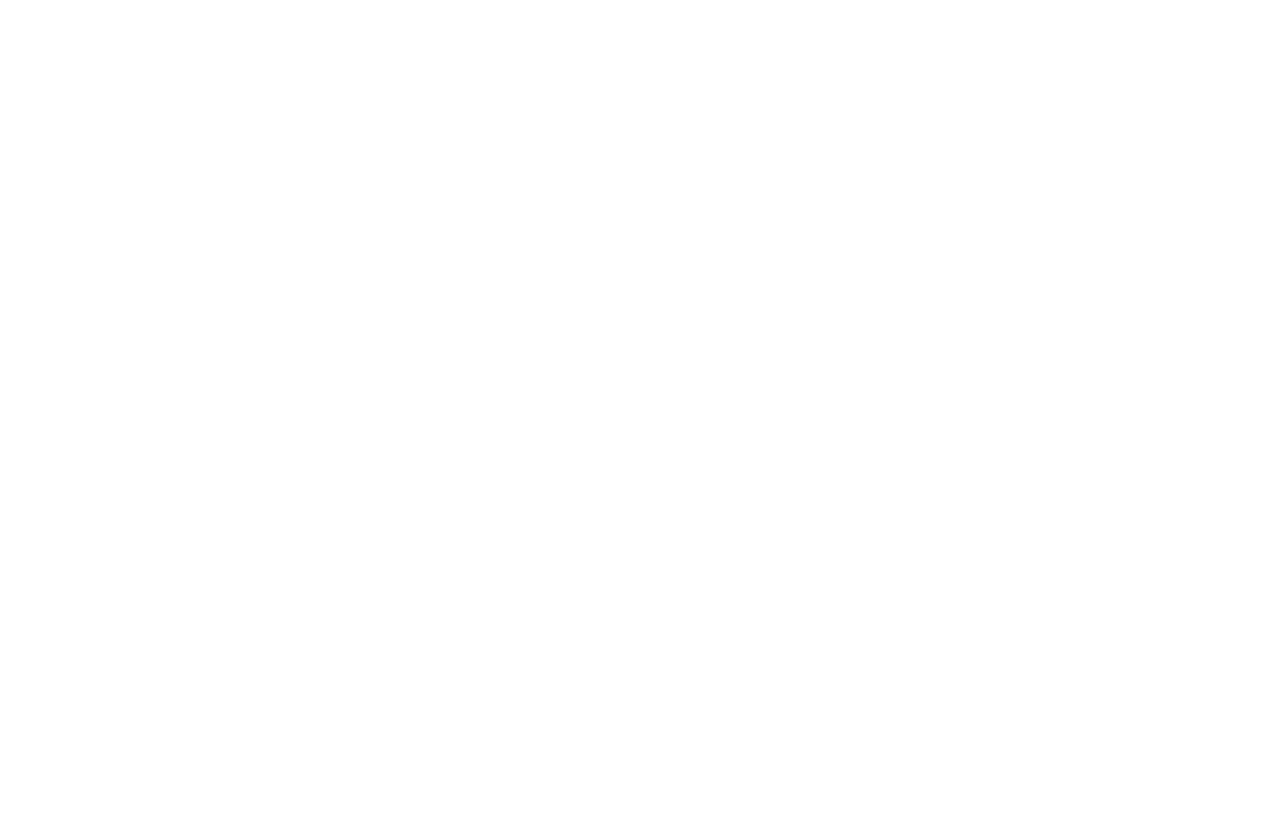
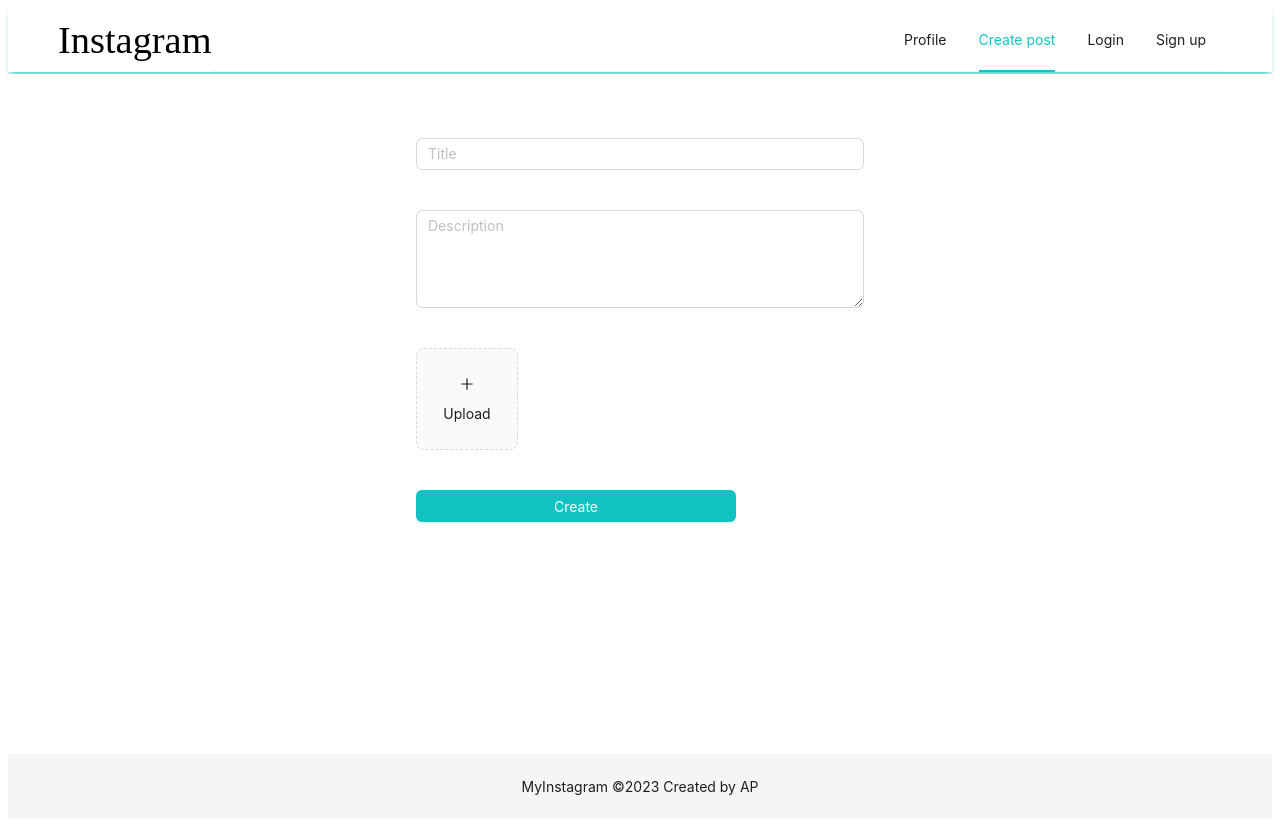
Before and after one commit to takeAmoment/instagram, a React (Create React App) app in the folder client/: page /createpost in a window 1280 px wide. Before the commit this address had no page. Before the commit the page ends 800 px from the top, so only its background shows below. Built offline with nearby package versions, Linux system fonts and the light colour scheme; a web font is replaced by a local one.

Commit message:
feat: create CreatePostPage

```diff
--- a/client/src/App.tsx
+++ b/client/src/App.tsx
@@ -6,6 +6,7 @@
 import { ConfigProvider } from 'antd';
 import HomePage from 'pages/HomePage/HomePage';
 import ProfilePage from 'pages/ProfilePage/ProfilePage';
+import CreatePostPage from 'pages/CreatePostPage/CreatePostPage';
 
 function App() {
   return (
@@ -22,6 +23,7 @@
           <Route path="/login" element={<LoginPage />} />
           <Route path="/register" element={<LoginPage />} />
           <Route path="/profile" element={<ProfilePage />} />
+          <Route path="/createpost" element={<CreatePostPage />} />
         </Route>
       </Routes>
     </ConfigProvider>
--- /dev/null
+++ b/client/src/pages/CreatePostPage/CreatePostPage.module.scss
@@ -0,0 +1,18 @@
+.container {
+    background-color: #fff;
+    margin-top: 2px;
+    padding: 1rem;
+    min-height: 85vh;
+    display: flex;
+    justify-content: center;
+}
+.form {
+    margin-top: 3rem;
+    width: 28rem;
+    display: flex;
+    flex-direction: column;
+    gap: 1rem;
+    .submit__button {
+        width: 20rem;
+    }
+}
--- /dev/null
+++ b/client/src/pages/CreatePostPage/CreatePostPage.tsx
@@ -0,0 +1,79 @@
+import { PlusOutlined } from '@ant-design/icons';
+import { Button, Form, Input } from 'antd';
+import TextArea from 'antd/es/input/TextArea';
+import { Content } from 'antd/es/layout/layout';
+import Upload, { RcFile } from 'antd/es/upload';
+import { createPostApi } from '../../api/index';
+import React from 'react';
+import styles from './CreatePostPage.module.scss';
+import { CreatePostInfo } from 'types/types';
+
+const CreatePostPage = () => {
+  const [form] = Form.useForm();
+  const uploadButton = (
+    <div>
+      <PlusOutlined />
+      <div style={{ marginTop: 8 }}>Upload</div>
+    </div>
+  );
+
+  const handleFinish = (values: CreatePostInfo) => {
+    const formData = new FormData();
+    formData.append('title', values.title);
+    formData.append('body', values.body);
+    formData.append('file', values.files[0].originFileObj as RcFile);
+    createPostApi(formData).then((response) => console.log(response));
+    form.resetFields();
+  };
+  // eslint-disable-next-line @typescript-eslint/no-explicit-any
+  const getFile = (e: any) => {
+    console.log('Upload event:', e);
+    if (Array.isArray(e)) {
+      return e;
+    }
+    return e?.fileList;
+  };
+  return (
+    <Content>
+      <div className={styles.container}>
+        <Form
+          name="createPost"
+          wrapperCol={{ span: 24 }}
+          className={styles.form}
+          onFinish={handleFinish}
+          autoComplete="off"
+        >
+          <Form.Item name="title" rules={[{ required: true, message: 'Please enter your title' }]}>
+            <Input placeholder="Title" />
+          </Form.Item>
+          <Form.Item
+            name="body"
+            rules={[{ required: true, message: 'Please enter your description' }]}
+          >
+            <TextArea rows={4} placeholder="Description" />
+          </Form.Item>
+          <Form.Item
+            name="files"
+            valuePropName="fileList"
+            getValueFromEvent={getFile}
+            rules={[{ required: true, message: 'Please choose a photo' }]}
+          >
+            <Upload
+              name="photos"
+              maxCount={1}
+              action="https://www.mocky.io/v2/5cc8019d300000980a055e76"
+              listType="picture-card"
+            >
+              {uploadButton}
+            </Upload>
+          </Form.Item>
+          <Button type="primary" htmlType="submit" className={styles.submit__button}>
+            Create
+          </Button>
+        </Form>
+      </div>
+    </Content>
+  );
+};
+
+export default CreatePostPage;
```
Also changed, not shown: client/src/types/types.ts (+7 -0 lines).
